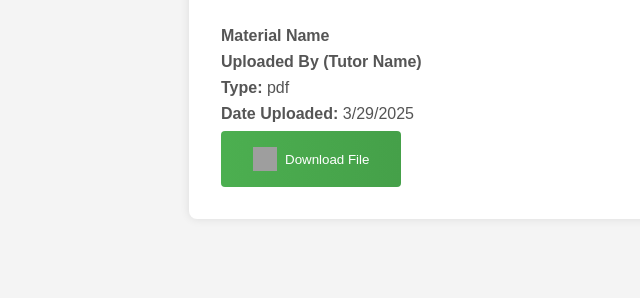
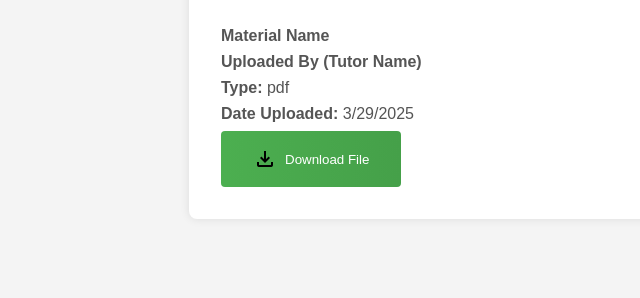
Before and after one commit to Sabastian-Ihekweme/Seado, a Flask app: page /student-view-materials in a window 1280 px wide. Shown: the part 502-800 px from the top of the page, without its empty margins (119-759 px from the left). Run offline with Flask 3, Linux system fonts and the light colour scheme; grey boxes are pictures that could not be loaded.

Commit message:
Updated modifications

```diff
--- a/Website/templates/student/student-view-materials.html
+++ b/Website/templates/student/student-view-materials.html
@@ -13,7 +13,7 @@
         </header>
         <main>
             <div class="material-preview">
-                <img src="{{ url_for('static', filename='icons/download.svg') }}" alt="Material Preview">
+                <img src="{{ url_for('static', filename='icons/details-icon.png') }}" alt="Material Preview">
             </div>
             <div class="details">
                 <p><strong>Material Name</strong></p>
@@ -22,7 +22,7 @@
                 <p><strong>Date Uploaded:</strong> 3/29/2025</p>
             </div>
             <button class="download-btn">
-                <img src="{{ url_for('static', filename='icons/download.svg') }}" alt="Download Icon">
+                <img src="{{ url_for('static', filename='icons/download-icon.png') }}" alt="Download Icon">
                 Download File
             </button>
         </main>
--- a/Website/templates/student/student-view-tutor.html
+++ b/Website/templates/student/student-view-tutor.html
@@ -14,7 +14,7 @@
         </header>
         <main>
             <div class="profile-image">
-                <img src="" alt="Profile Image">
+                <img src="{{ url_for('static', filename='icons/teacher-icon.png') }}" alt="Profile Image">
             </div>
             <div class="details">
                 <p><strong>Name:</strong></p>
```
